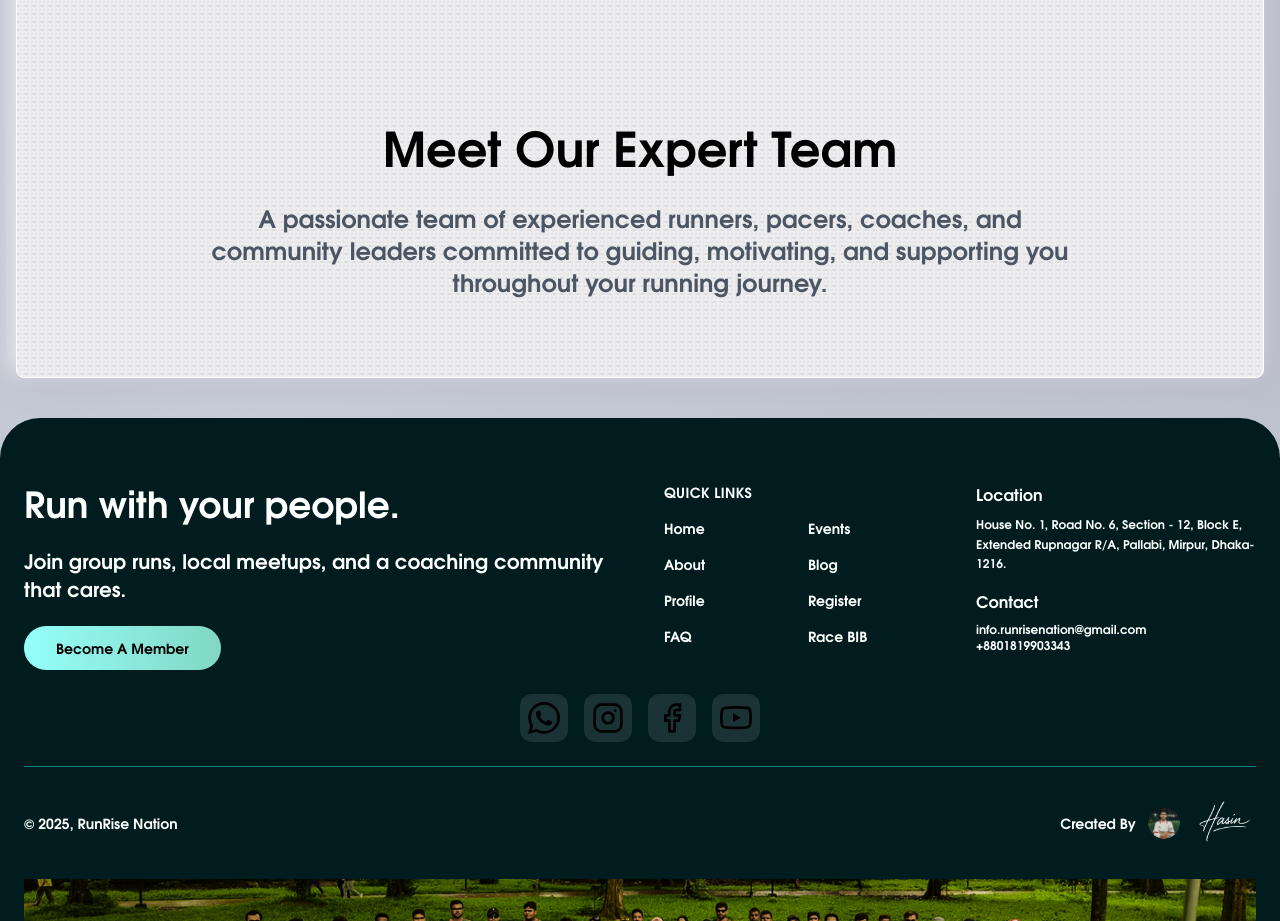
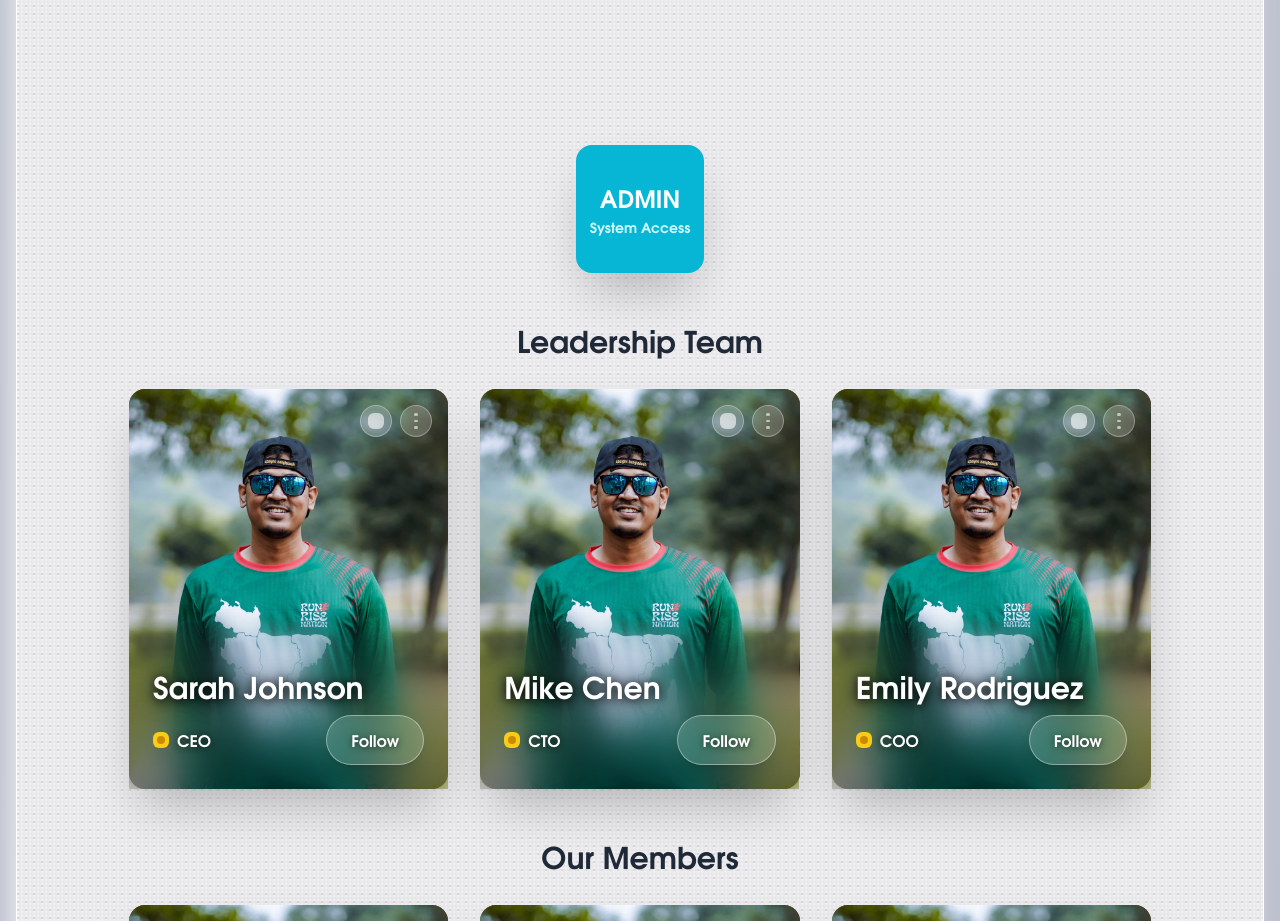
Before and after one commit to hasin-codes/rrn, a Next.js app: page /about in a window 1280 px wide. Shown: the part 2260-3181 px from the top of the page. Built offline with nearby package versions, Linux system fonts and the light colour scheme; grey boxes are pictures that could not be loaded.

Commit message:
about page

```diff
--- a/app/about/page.tsx
+++ b/app/about/page.tsx
@@ -1,5 +1,6 @@
 
 import Image from 'next/image';
+import ProfileGrids from '@/components/ProfileGrids';
 
 export default function AboutPage() {
   return (
@@ -170,15 +171,10 @@ export default function AboutPage() {
               </div>
                   </div>
 
-            {/* Team Section */}
+            {/* Team Section with Grids */}
             <div className="w-full py-8 sm:py-12 md:py-16 px-4 sm:px-6 md:px-8 lg:px-16 pb-8 sm:pb-12 md:pb-16">
-              <div className="max-w-6xl mx-auto text-center">
-                <h2 className="text-3xl sm:text-4xl md:text-5xl font-bold text-black mb-6 sm:mb-8">
-                  Meet Our Expert Team
-                </h2>
-                <p className="text-lg sm:text-xl md:text-2xl text-gray-600 leading-relaxed max-w-4xl mx-auto">
-                  A passionate team of experienced runners, pacers, coaches, and community leaders committed to guiding, motivating, and supporting you throughout your running journey.
-                </p>
+              <div className="max-w-7xl mx-auto">
+                <ProfileGrids />
               </div>
             </div>
           </div>
--- /dev/null
+++ b/components/ProfileCard.tsx
@@ -0,0 +1,134 @@
+import Image from 'next/image';
+
+interface ProfileCardProps {
+  name: string;
+  role: string;
+  description: string;
+  image: string;
+  isAdmin?: boolean;
+}
+
+export default function ProfileCard({
+  name,
+  role,
+  description,
+  image,
+  isAdmin = false
+}: ProfileCardProps) {
+  return (
+    <div className="relative w-full aspect-square bg-gradient-to-br from-amber-900 via-amber-800 to-amber-900 rounded-2xl overflow-hidden shadow-2xl min-h-[400px] max-w-[400px] mx-auto">
+      {/* Top Right Icons */}
+      <div className="absolute top-4 right-4 flex gap-2 z-10">
+        <div className="w-8 h-8 bg-white/20 backdrop-blur-sm border border-white/30 rounded-full flex items-center justify-center">
+          <div className="w-4 h-4 bg-white/60 rounded-sm"></div>
+        </div>
+        <div className="w-8 h-8 bg-white/20 backdrop-blur-sm border border-white/30 rounded-full flex items-center justify-center">
+          <div className="w-4 h-4 flex flex-col justify-center items-center">
+            <div className="w-1 h-1 bg-white/60 rounded-full mb-1"></div>
+            <div className="w-1 h-1 bg-white/60 rounded-full mb-1"></div>
+            <div className="w-1 h-1 bg-white/60 rounded-full"></div>
+          </div>
+        </div>
+      </div>
+
+      {/* Profile Image */}
+      <div className="absolute inset-0">
+        <Image
+          src={image}
+          alt={name}
+          fill
+          className="object-cover"
+        />
+      </div>
+
+       {/* Glassmorphism Blur Layer - Pure Background Blur */}
+       <div className="absolute bottom-0 left-0 right-0 h-[45%]">
+         {/* Primary harsh background blur */}
+         <div
+           className="absolute inset-0"
+           style={{
+             background: 'transparent',
+             backdropFilter: 'blur(25px)',
+             maskImage: 'linear-gradient(to top, black 0%, transparent 100%)',
+             WebkitMaskImage: 'linear-gradient(to top, black 0%, transparent 100%)',
+           }}
+         />
+
+         {/* Secondary background blur for enhanced glass effect */}
+         <div
+           className="absolute inset-0"
+           style={{
+             background: 'transparent',
+             backdropFilter: 'blur(15px)',
+             maskImage: 'linear-gradient(to top, black 0%, rgba(0,0,0,0.7) 50%, transparent 100%)',
+             WebkitMaskImage: 'linear-gradient(to top, black 0%, rgba(0,0,0,0.7) 50%, transparent 100%)',
+           }}
+         />
+
+         {/* Third background blur layer */}
+         <div
+           className="absolute inset-0"
+           style={{
+             background: 'transparent',
+             backdropFilter: 'blur(10px)',
+             maskImage: 'linear-gradient(to top, black 0%, rgba(0,0,0,0.5) 70%, transparent 100%)',
+             WebkitMaskImage: 'linear-gradient(to top, black 0%, rgba(0,0,0,0.5) 70%, transparent 100%)',
+           }}
+         />
+
+         {/* Subtle dark overlay for text contrast */}
+         <div
+           className="absolute inset-0"
+           style={{
+             background: 'linear-gradient(to top, rgba(0,0,0,0.3) 0%, rgba(0,0,0,0.1) 50%, transparent 100%)',
+             maskImage: 'linear-gradient(to top, black 0%, transparent 100%)',
+             WebkitMaskImage: 'linear-gradient(to top, black 0%, transparent 100%)',
+           }}
+         />
+       </div>
+
+      {/* Bottom Content with Glass-Enhanced Shadows */}
+      <div className="absolute bottom-0 left-0 right-0 p-6 z-10">
+        <div className="space-y-3">
+          {/* Name with glassmorphism shadows */}
+          <h3
+            className="text-3xl font-bold text-white"
+            style={{
+              textShadow: '0 2px 15px rgba(0,0,0,0.8), 0 1px 8px rgba(0,0,0,0.6), 0 0 25px rgba(0,0,0,0.4)'
+            }}
+          >
+            {name}
+          </h3>
+
+          {/* Role and Follow Button */}
+          <div className="flex items-center justify-between">
+            <div className="flex items-center gap-2">
+              <div className="w-4 h-4 bg-yellow-400 rounded-sm flex items-center justify-center shadow-lg">
+                <div className="w-2 h-2 bg-yellow-600 rounded-sm"></div>
+              </div>
+              <span
+                className="text-white text-base font-medium"
+                style={{
+                  textShadow: '0 1px 8px rgba(0,0,0,0.6), 0 0 12px rgba(0,0,0,0.4)'
+                }}
+              >
+                {role}
+              </span>
+            </div>
+
+            <button
+              className="text-white hover:text-white px-6 py-3 rounded-full font-medium text-base transition-all duration-300 hover:shadow-lg shadow-lg border border-white/40"
+              style={{
+                background: 'rgba(255,255,255,0.2)',
+                backdropFilter: 'blur(15px) saturate(1.5)',
+                textShadow: '0 1px 6px rgba(0,0,0,0.6)'
+              }}
+            >
+              Follow
+            </button>
+          </div>
+        </div>
+      </div>
+    </div>
+  );
+}
--- /dev/null
+++ b/components/ProfileGrids.tsx
@@ -0,0 +1,116 @@
+import ProfileCard from './ProfileCard';
+
+// Mock data for the grids
+const adminData = {
+  name: "Admin",
+  role: "Administrator",
+  description: "System administrator with full access to all features and user management capabilities.",
+  image: "/ui/admin.jpg",
+  isAdmin: true
+};
+
+const executivesData = [
+  {
+    name: "Sarah Johnson",
+    role: "CEO",
+    description: "Visionary leader with 15+ years in sports management and community building.",
+    image: "/ui/admin.jpg",
+    isAdmin: true
+  },
+  {
+    name: "Mike Chen",
+    role: "CTO",
+    description: "Technology innovator passionate about creating seamless digital experiences.",
+    image: "/ui/admin.jpg",
+    isAdmin: true
+  },
+  {
+    name: "Emily Rodriguez",
+    role: "COO",
+    description: "Operations expert focused on scaling community impact and member satisfaction.",
+    image: "/ui/admin.jpg",
+    isAdmin: true
+  },
+  {
+    name: "David Kim",
+    role: "CFO",
+    description: "Financial strategist ensuring sustainable growth and community investment.",
+    image: "/ui/admin.jpg",
+    isAdmin: true
+  },
+  {
+    name: "Lisa Thompson",
+    role: "CMO",
+    description: "Marketing visionary building brand awareness and community engagement.",
+    image: "/ui/admin.jpg",
+    isAdmin: true
+  }
+];
+
+// Generate 9 executives for 3x3 grid
+const generateExecutives = () => {
+  const roles = ["Founder", "Creative Director", "Operations Manager", "Product Designer", "UX Researcher", "Strategy Lead", "Developer Lead", "Community Manager", "Head Coach"];
+  const names = ["Darlene Robertson", "Albert Flores", "Ronald Richards", "Dianne Russell", "Courtney Henry", "Kristin Watson", "Brooklyn Simmons", "Jacob Jones", "Guy Hawkins"];
+
+  return Array.from({ length: 9 }, (_, index) => ({
+    name: names[index],
+    role: roles[index],
+    description: `Experienced professional with expertise in ${roles[index].toLowerCase()} and community leadership.`,
+    image: "/ui/admin.jpg",
+    isAdmin: true
+  }));
+};
+
+const allExecutives = generateExecutives();
+
+export default function ProfileGrids() {
+  return (
+    <div className="w-full space-y-12 p-6">
+      {/* Cyan Admin Label Square */}
+      <div className="flex justify-center">
+        <div className="w-32 h-32 bg-cyan-500 rounded-2xl flex items-center justify-center shadow-2xl">
+          <div className="text-center">
+            <div className="text-white text-2xl font-bold">ADMIN</div>
+            <div className="text-cyan-100 text-sm mt-1">System Access</div>
+          </div>
+        </div>
+      </div>
+
+      {/* 3x1 Grid - Top Row */}
+      <div className="w-full">
+        <h2 className="text-3xl font-bold text-center mb-8 text-gray-800">Leadership Team</h2>
+        <div className="grid grid-cols-1 md:grid-cols-3 gap-8 max-w-6xl mx-auto">
+          {executivesData.slice(0, 3).map((executive, index) => (
+            <div key={index} className="w-full">
+              <ProfileCard
+                name={executive.name}
+                role={executive.role}
+                description={executive.description}
+                image={executive.image}
+                isAdmin={executive.isAdmin}
+              />
+            </div>
+          ))}
+        </div>
+      </div>
+
+      {/* 3x3 Grid - Executive Team */}
+      <div className="w-full">
+        <h2 className="text-3xl font-bold text-center mb-8 text-gray-800">Our Members</h2>
+        <div className="grid grid-cols-1 md:grid-cols-2 lg:grid-cols-3 gap-8 max-w-7xl mx-auto">
+          {allExecutives.map((executive, index) => (
+            <div key={index} className="w-full">
+              <ProfileCard
+                name={executive.name}
+                role={executive.role}
+                description={executive.description}
+                image={executive.image}
+                isAdmin={executive.isAdmin}
+              />
+            </div>
+          ))}
+        </div>
+      </div>
+    </div>
+  );
+}
```
